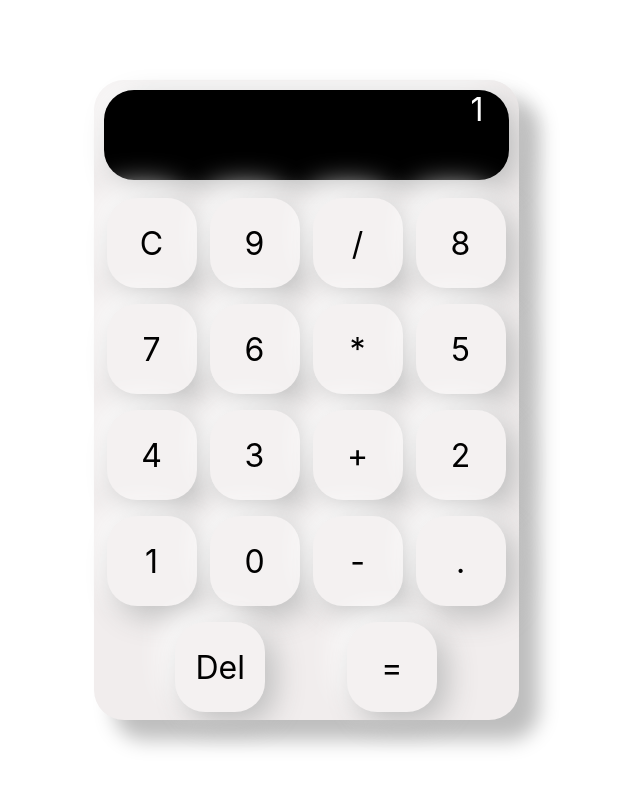
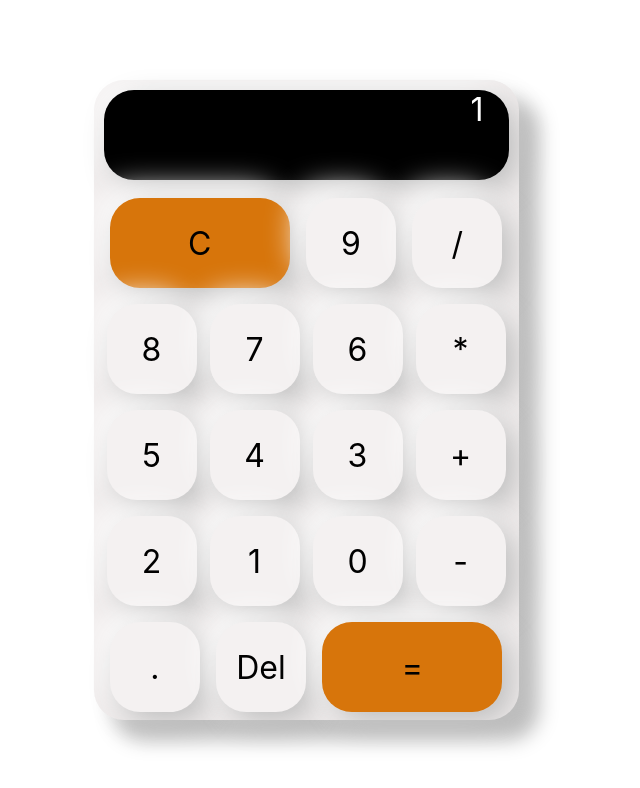
Before and after one commit to syedansshah/react-calculator, a React (Create React App) app: page / in a window 1280 px wide. Shown: the top 788 px of the page, without its empty margins (334-974 px from the left). Built offline with nearby package versions, Linux system fonts and the light colour scheme.

Commit message:
- updated buttons color

```diff
--- a/src/Components/Buttons.js
+++ b/src/Components/Buttons.js
@@ -3,7 +3,7 @@ import classes from './Style/Button.module.css'
 
 function Buttons({value}) {
   return (
-    <div className={classes.buttons}>{value}</div>
+    <div className={value==="C" ||  value==="=" ? `${classes.buttons} ${classes.result}` : `${classes.buttons}` }>{value}</div>
   )
 }
 
--- a/src/Components/Style/Button.module.css
+++ b/src/Components/Style/Button.module.css
@@ -10,3 +10,8 @@
     user-select: none;
     box-shadow: 10px 10px 30px #bebebe, -10px -10px 30px #ffffff;
 }
+
+.result{
+   background-color: #d7750b;
+    width: 180px;
+}
```
